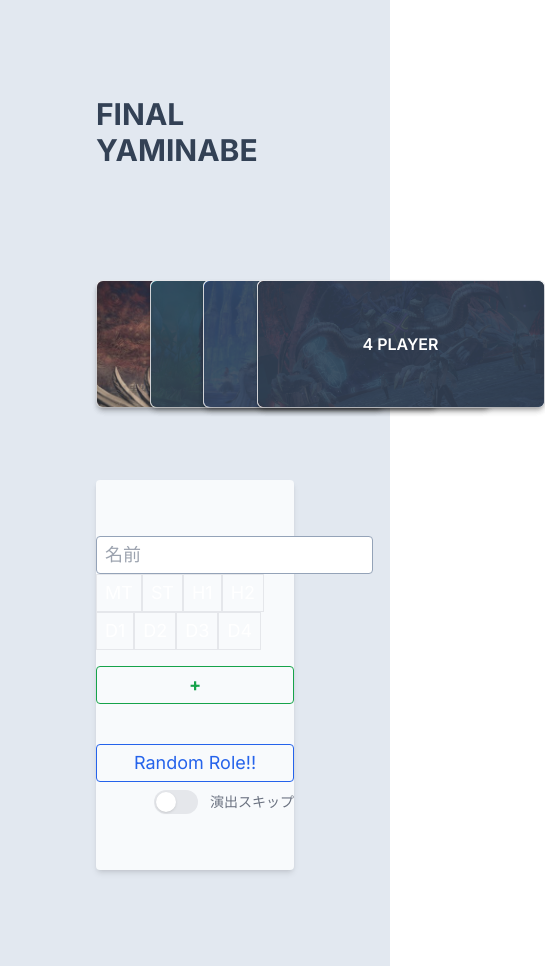
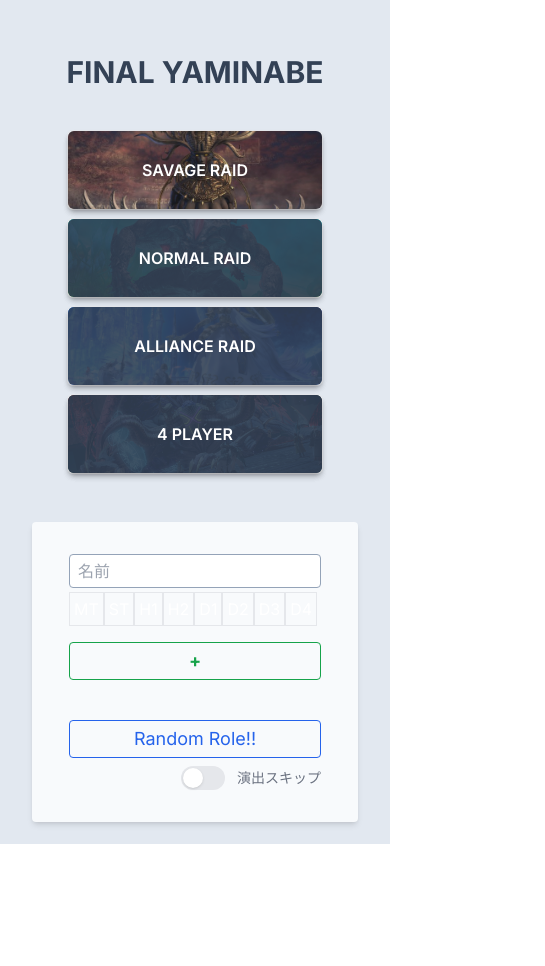
Before and after one commit to ibnr2hc/FinalYaminabe, a Next.js app in the folder src/: page / in a window 390 px wide. Shown: the whole page, 545 px wide, since content can reach past the window. After the commit the page ends 844 px from the top, so only its background shows below. Built offline with nearby package versions, Linux system fonts and the light colour scheme.

Commit message:
レスポンシブ対応

```diff
--- a/src/app/components/navigation/navigation.tsx
+++ b/src/app/components/navigation/navigation.tsx
@@ -27,9 +27,9 @@ export default function Navigation() {
 
     return (
         <div className="w-full">
-            <div className="grid grid-cols-4 gap-4 w-full">
+            <div className="grid grid-cols-1 md:grid-cols-2 xl:grid-cols-4 gap-2 md:gap-4 w-full pb-12 md:pb-0">
                 {contents.map((content) => (
-                    <div key={content.name} className="flex justify-center border rounded-md bg-slate-50 shadow-md text-gray-700 font-semibold relative w-72 h-32">
+                    <div key={content.name} className="flex justify-center border rounded-md bg-slate-50 shadow-md text-gray-700 font-semibold relative w-64 lg:w-30 h-20 md:h-32">
                         <Image className="shadow-md rounded-md" src={content.src} objectFit="cover" layout="fill" alt="Background Normal Raid" />
                         <div className={`${content.disabled ? "bg-opacity-90":"bg-opacity-20"} relative rounded-md shadow-md flex justify-center items-center w-full bg-slate-700 text-white`}>{content.name}</div>
                     </div>
--- a/src/app/components/randomrole/savageraid/form.tsx
+++ b/src/app/components/randomrole/savageraid/form.tsx
@@ -121,12 +121,15 @@ export default function RandomRoleSavageRaidForm() {
     return (
         <>
         <form onSubmit={submitHandler}>
+            {/* ユーザー情報入力欄 */}
+            <div className="flex justify-center">
                 <div className="grid grid-cols-1 gap-4">
                     {users.map((user: UserType) => (
                         <>
                         <UserInput key={user.id} id={user.id} roles={user.roles} name={user.name} />
                         </>
                     ))}
+                </div>
             </div>
 
             {/* ユーザー追加ボタン */}
@@ -166,7 +169,7 @@ export default function RandomRoleSavageRaidForm() {
                         />
                     </Switch>
                     <Switch.Label as="span" className="ml-3 text-sm">
-                        <span className="text-gray-500">演出スキップ</span>
+                        <span className="text-gray-500 text-sm">演出スキップ</span>
                     </Switch.Label>
                 </Switch.Group>
                 </div>
--- a/src/app/components/randomrole/savageraid/user_input.tsx
+++ b/src/app/components/randomrole/savageraid/user_input.tsx
@@ -20,15 +20,18 @@ const UserInput: React.FC<UserInputType> = ({id, roles, name}) => {
 
     return (
         <>
-        <div>
+        <div className="grid grid-cols-5 gap-1 md:gap-2 min-w-full">
+            <div className="col-span-5 lg:col-span-2 min-w-full">
                 <input
                     type="text"
-                className="border-slate-400 border py-1 px-2 text-lg mr-1 rounded"
+                    className="border-slate-400 border py-1 px-2 md:text-lg md:mr-1 rounded min-w-full"
                     placeholder="名前"
                     value={name}
                     onChange={(e) => {updateUserName(id, e.target.value)}}
                     required
                 />
+            </div>
+            <div className="col-span-5 lg:col-span-3">
                 {roles.map((role: RoleType) => (
                     <button
                         key={role.name}
@@ -38,6 +41,7 @@ const UserInput: React.FC<UserInputType> = ({id, roles, name}) => {
                     >{role.name}</button>
                 ))}
             </div>
+        </div>
         </>
     )
 }
--- a/src/app/layout.tsx
+++ b/src/app/layout.tsx
@@ -20,20 +20,22 @@ export default function RootLayout({
   return (
     <html lang="ja">
       <body className={inter.className}>
-        <main className="flex min-h-screen flex-col items-center p-24 bg-slate-200 justify-center">
+        <main className="flex min-h-screen flex-col items-center pt-8 md:p-24 bg-slate-200 justify-center">
           {/* Title */}
           <div className="flex pb-10">
             <span className="text-3xl font-bold text-slate-700">FINAL YAMINABE</span>
           </div>
 
           {/* Navigation */}
-          <div className="my-10 py-8">
+          <div className="md:my-10 md:py-8">
             <Navigation />
           </div>
 
           {/* Contents */}
-          <div className="flex items-center justify-center shadow-md container w-full rounded bg-slate-50 py-14">
-            {children}
+          <div className="px-8 w-full flex justify-center">
+            <div className="flex items-center justify-center shadow-md container w-full rounded bg-slate-50 py-8 px-6 md:py-14">
+              {children}
+            </div>
           </div>
 
           {/* Notify */}
--- a/src/app/page.tsx
+++ b/src/app/page.tsx
@@ -2,6 +2,8 @@ import RandomRoleSavageRaidForm from './components/randomrole/savageraid/form'
 
 export default function Home() {
   return (
-    <RandomRoleSavageRaidForm />
+    <div className="xl:w-1/2">
+      <RandomRoleSavageRaidForm />
+    </div>
   )
 }
--- a/src/app/result/list/page.tsx
+++ b/src/app/result/list/page.tsx
@@ -18,7 +18,7 @@ export default function ResultPage() {
 
 
     return (
-        <div className="w-full flex justfiy-center items-center flex-col px-10 py-10">
+        <div className="w-full flex justfiy-center items-center flex-col px-4 lg:px-10 py-4 lg:py-10">
             <div className="rounded shadow-md ring-1 ring-gray-300 w-full">
                 <table className="min-w-full divide-y divide-gray-300">
                     <thead>
--- a/src/app/result/page.tsx
+++ b/src/app/result/page.tsx
@@ -81,24 +81,24 @@ export default function ResultPage() {
             {(finishedPeformance && !endShowResult) && (
                 <div className="grid grid-cols-2 gap-4">
                     <button
-                        className="border border-gray-700 text-gray-700 rounded-md shadow hover:bg-gray-700 hover:text-white px-12 py-2 mt-8"
+                        className="border border-gray-700 text-gray-700 rounded-md shadow hover:bg-gray-700 hover:text-white px-2 lg:px-12 py-2 mt-8"
                         onClick={() => router.push("/")}
                     >入力画面へ戻る</button>
                     <button
-                        className="border border-blue-700 text-blue-700 rounded-md shadow hover:bg-blue-700 hover:text-white px-12 py-2 mt-8"
+                        className="border border-blue-700 text-blue-700 rounded-md shadow hover:bg-blue-700 hover:text-white px-2 lg:px-12 py-2 mt-8"
                         onClick={showRandomUserAndRole}
                     >次へ</button>
                 </div>
             )}
             {/* 全ての結果表示が終わった & 結果表示演出が終わった場合は結果一覧表示ボタンを表示する */}
             {(finishedPeformance && endShowResult) && (
-                <div className="grid grid-cols-2 gap-4">
+                <div className="grid grid-cols-2 gap-2 md:gap-4 mt-8">
                     <button
-                        className="border border-gray-700 text-gray-700 rounded-md shadow hover:bg-gray-700 hover:text-white px-12 py-2 mt-8"
+                        className="col-span-2 md:col-span-1 border border-gray-700 text-gray-700 rounded-md shadow hover:bg-gray-700 hover:text-white px-2 lg:px-12 py-2"
                         onClick={() => router.push("/")}
                     >入力画面へ戻る</button>
                     <button
-                        className="border border-blue-700 text-blue-700 rounded-md shadow hover:bg-blue-700 hover:text-white px-12 py-2 mt-8"
+                        className="col-span-2 md:col-span-1 border border-blue-700 text-blue-700 rounded-md shadow hover:bg-blue-700 hover:text-white px-2 lg:px-12 py-2"
                         onClick={() => router.push("/result/list")}
                     >結果一覧表示へ</button>
                 </div>
--- a/src/utils/role/color.ts
+++ b/src/utils/role/color.ts
@@ -1,7 +1,7 @@
 const ButtonCssForRole = {
-    tank: {selected: {true: "border border-blue-500 bg-blue-600 text-white p-1 px-2 text-lg", false: "border border-blue-500 bg-white text-blue-500 p-1 px-2 text-lg"}},
-    healer: {selected: {true: "border border-green-500 bg-green-600 text-white p-1 px-2 text-lg", false: "border border-green-500 bg-white text-green-500 p-1 px-2 text-lg"}},
-    dps: {selected: {true: "border border-red-500 bg-red-600 text-white p-1 px-2 text-lg", false: "border border-red-500 bg-white text-red-500 p-1 px-2 text-lg"}},
+    tank: {selected: {true: "border border-blue-500 bg-blue-600 text-white p-1 px-1 sm:px-2 text-xs sm:text-lg", false: "border border-blue-500 bg-white text-blue-500 p-1 px-1 sm:px-2 text-xs sm:text-lg"}},
+    healer: {selected: {true: "border border-green-500 bg-green-600 text-white p-1 px-1 sm:px-2 text-xs sm:text-lg", false: "border border-green-500 bg-white text-green-500 p-1 px-1 sm:px-2 text-xs sm:text-lg"}},
+    dps: {selected: {true: "border border-red-500 bg-red-600 text-white p-1 px-1 sm:px-2 text-xs sm:text-lg", false: "border border-red-500 bg-white text-red-500 p-1 px-1 sm:px-2 text-xs sm:text-lg"}},
 }
 
 export {
```
Lines whose indentation alone changed are shown as unchanged.
